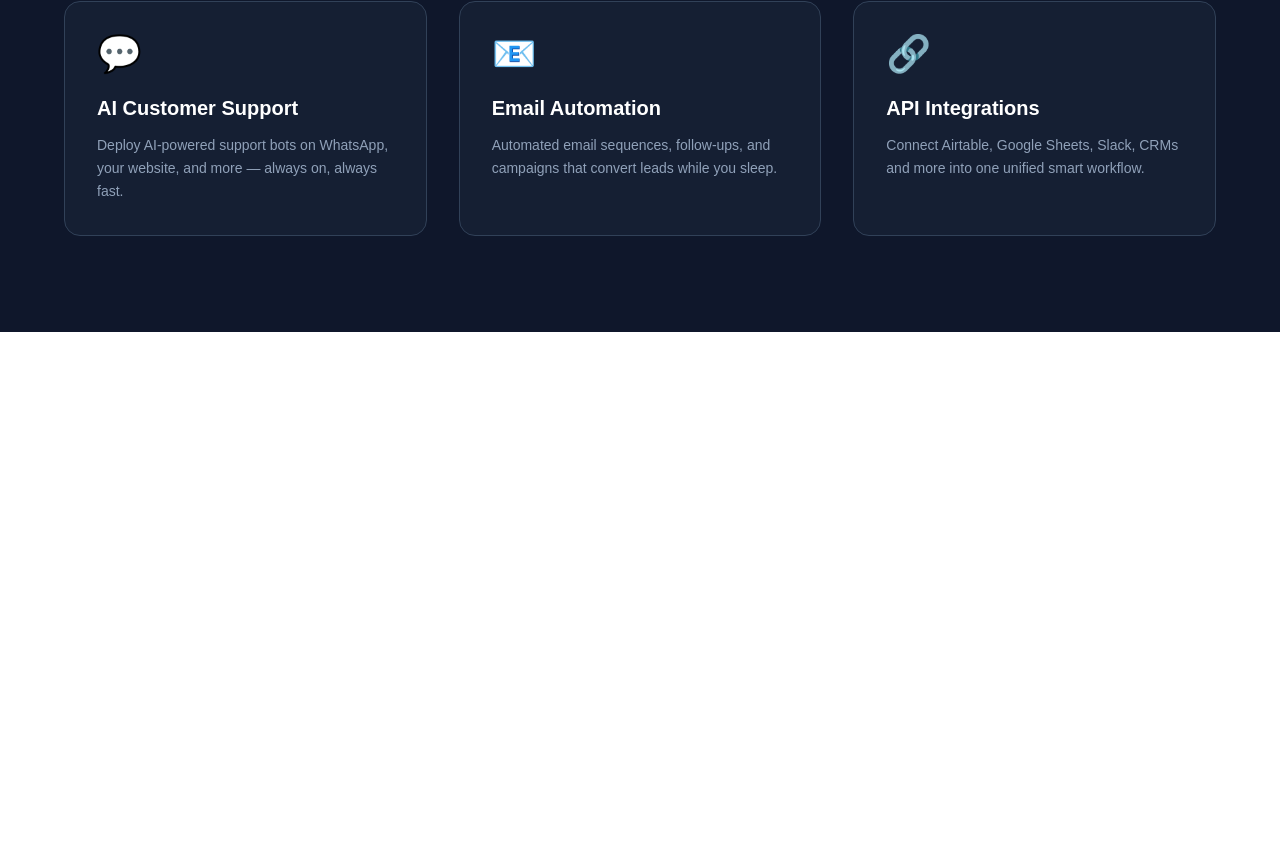
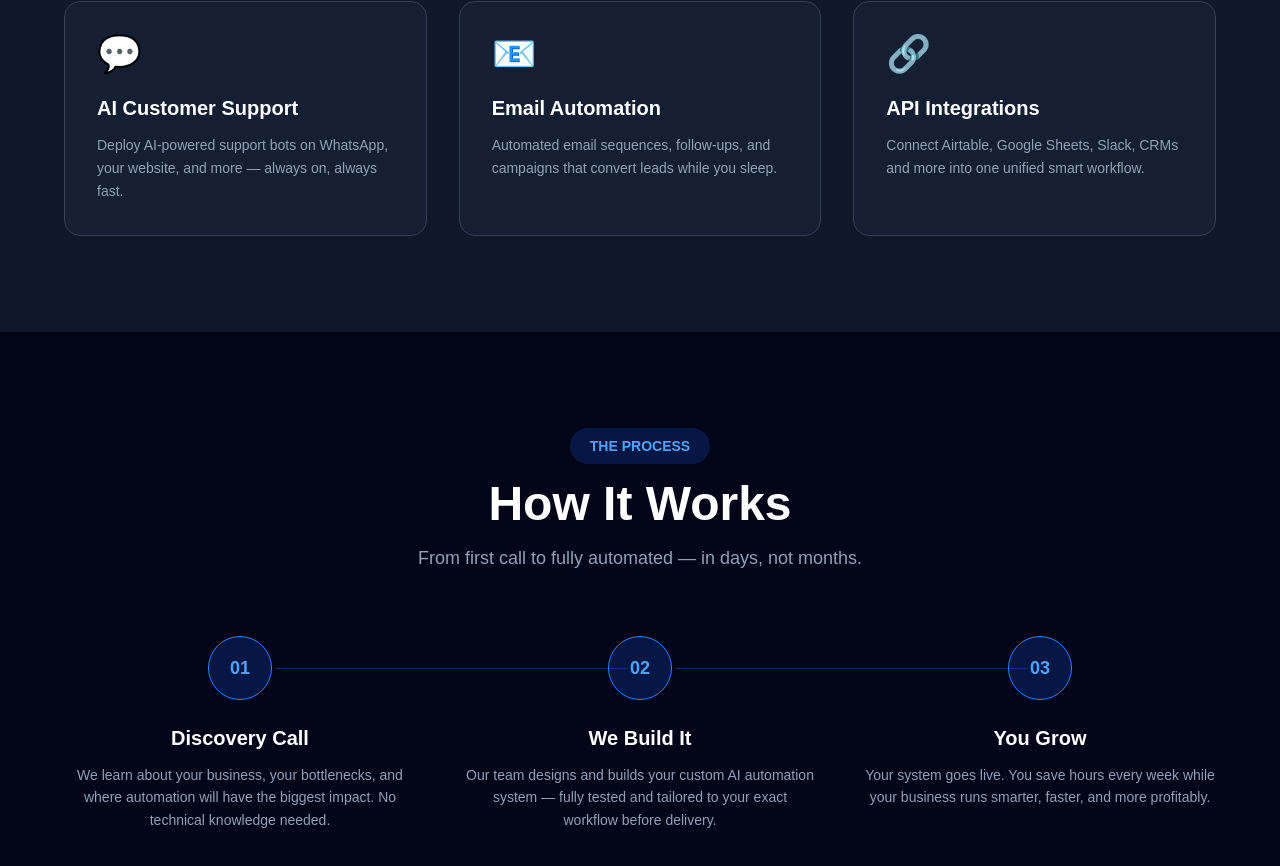
Before and after one commit to autoflowai365/autoflowai, a Next.js app: page / in a window 1280 px wide. Shown: the part 1267-2133 px from the top of the page. Before the commit the page ends 1599 px from the top, so only its background shows below. Built offline with nearby package versions, Linux system fonts and the light colour scheme.

Commit message:
Sprint 3: How It Works section complete

```diff
--- /dev/null
+++ b/app/components/HowItWorks.tsx
@@ -0,0 +1,49 @@
+const steps = [
+  {
+    number: "01",
+    title: "Discovery Call",
+    desc: "We learn about your business, your bottlenecks, and where automation will have the biggest impact. No technical knowledge needed.",
+  },
+  {
+    number: "02",
+    title: "We Build It",
+    desc: "Our team designs and builds your custom AI automation system — fully tested and tailored to your exact workflow before delivery.",
+  },
+  {
+    number: "03",
+    title: "You Grow",
+    desc: "Your system goes live. You save hours every week while your business runs smarter, faster, and more profitably.",
+  },
+];
+
+export default function HowItWorks() {
+  return (
+    <section id="how-it-works" className="px-6 py-24 bg-slate-950">
+      <div className="max-w-6xl mx-auto">
+        <div className="text-center mb-16">
+          <span className="inline-block bg-blue-600/20 text-blue-400 px-5 py-2 rounded-full text-sm font-semibold mb-4">
+            THE PROCESS
+          </span>
+          <h2 className="text-4xl md:text-5xl font-black text-white mb-4">How It Works</h2>
+          <p className="text-slate-400 max-w-xl mx-auto text-lg">
+            From first call to fully automated — in days, not months.
+          </p>
+        </div>
+        <div className="grid grid-cols-1 md:grid-cols-3 gap-12">
+          {steps.map((step, i) => (
+            <div key={i} className="relative flex flex-col items-center text-center">
+              <div className="w-16 h-16 rounded-full bg-blue-600/20 border border-blue-500 flex items-center justify-center mb-6">
+                <span className="text-blue-400 font-black text-lg">{step.number}</span>
+              </div>
+              {i < steps.length - 1 && (
+                <div className="hidden md:block absolute top-8 left-[60%] w-full h-px bg-blue-500/30" />
+              )}
+              <h3 className="text-xl font-bold text-white mb-3">{step.title}</h3>
+              <p className="text-slate-400 text-sm leading-relaxed">{step.desc}</p>
+            </div>
+          ))}
+        </div>
+      </div>
+    </section>
+  );
+}
--- a/app/page.tsx
+++ b/app/page.tsx
@@ -1,6 +1,7 @@
 import Navbar from "./components/Navbar";
 import Hero from "./components/Hero";
 import Services from "./components/Services";
+import HowItWorks from "./components/HowItWorks";
 
 export default function Home() {
   return (
@@ -8,6 +9,7 @@ export default function Home() {
       <Navbar />
       <Hero />
       <Services />
+      <HowItWorks />
     </main>
   );
 }
```
